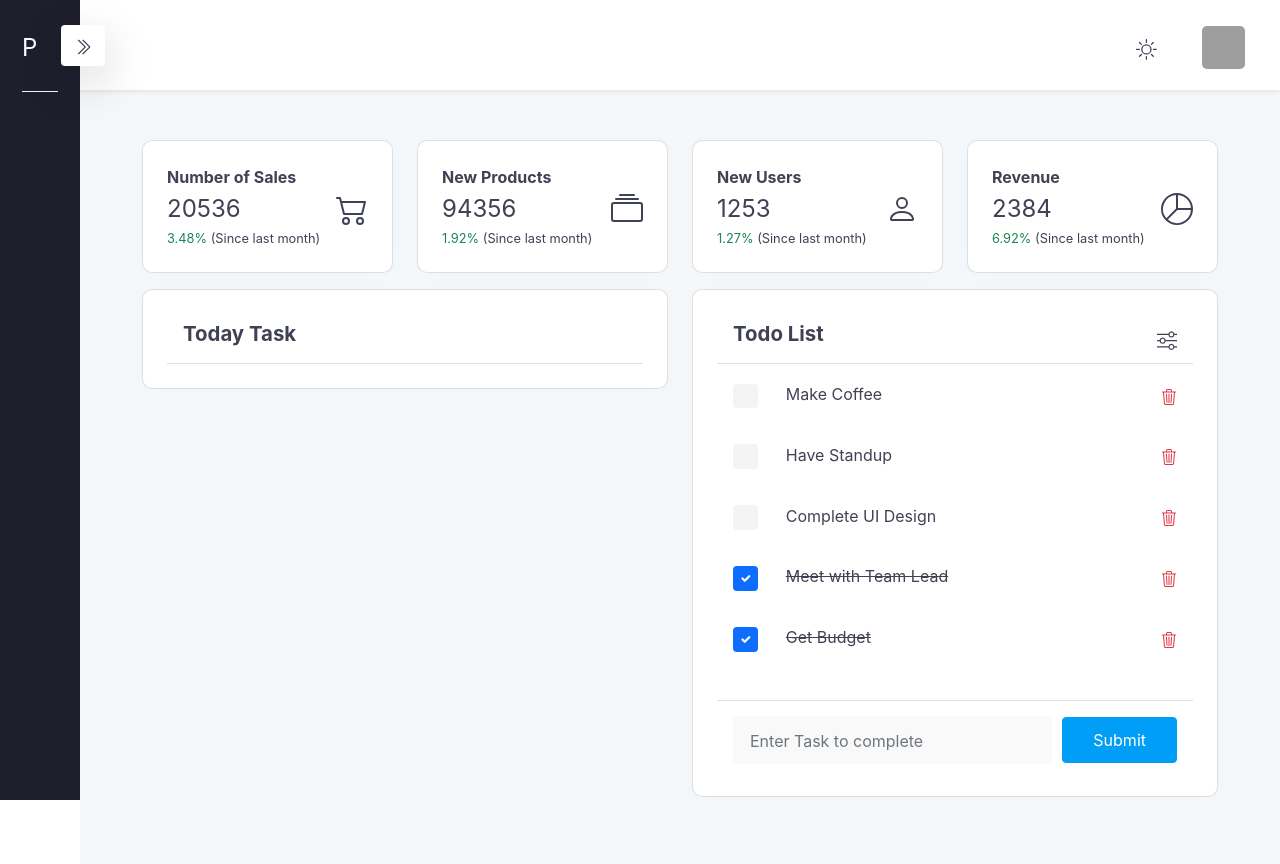
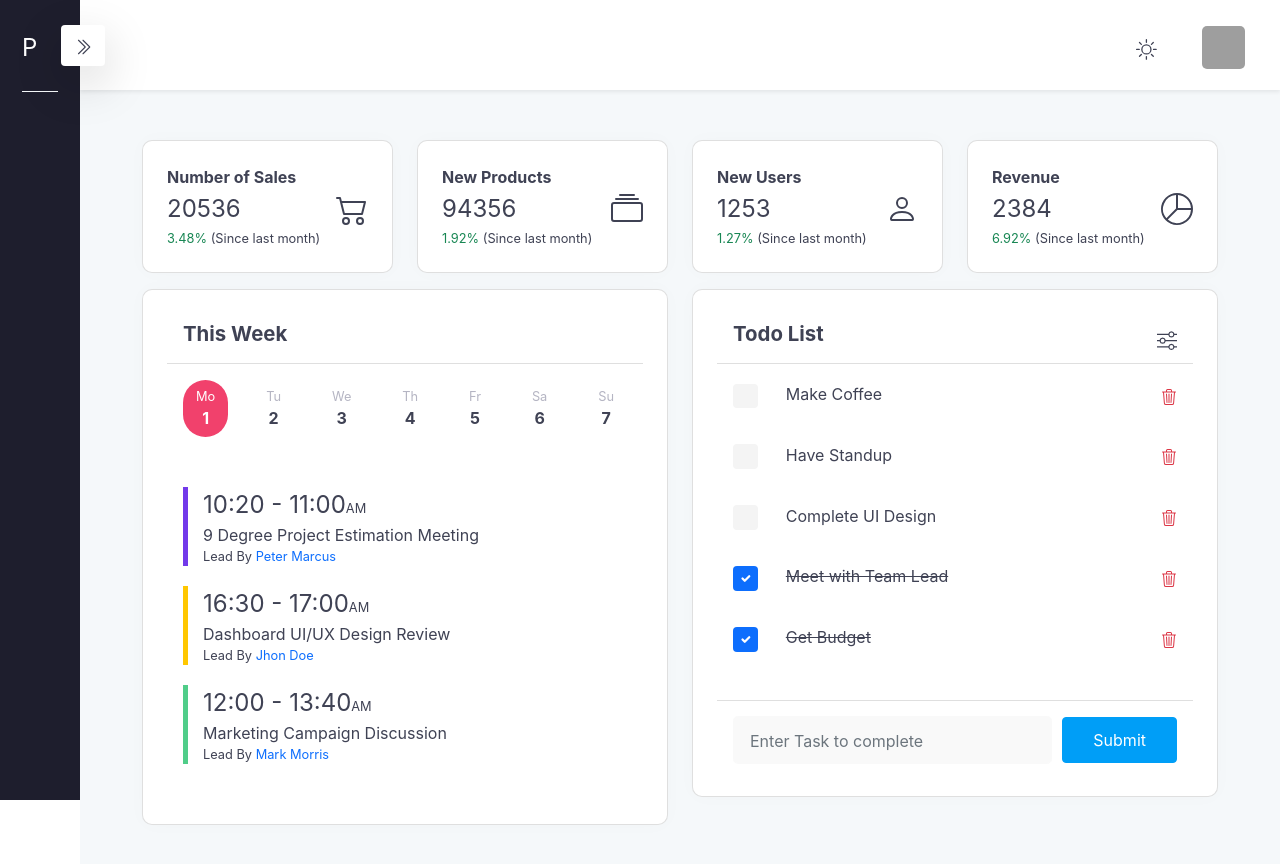
Before and after one commit to killcodeX/dev-management, a React (Create React App) app in the folder frontend/: page / in a window 1280 px wide. Shown: the top 864 px of the page. Built offline with nearby package versions, Linux system fonts and the light colour scheme; grey boxes are pictures that could not be loaded; the HTML template or start-up script is replaced by a standard one.

Commit message:
this week task completed

```diff
--- a/frontend/src/index.css
+++ b/frontend/src/index.css
@@ -1,6 +1,6 @@
-/************************** App Theme **************************/
+/************************************* App Theme *************************************/
 
-/* for light theme */
+/*~~~~~~~~~~ for light theme ~~~~~~~~~~*/
 :root {
   --layoutBG: #1e1e2d;
   --screenBG: #f5f8fa;
@@ -18,9 +18,10 @@
   --bs-card-border-radius: 0.625rem;
   --bs-gray-100: #F9F9F9;
   --bs-gray-200: #f4f4f4;
+  --bs-danger: #f1416c;
 }
 
-/* for dark theme */
+/*~~~~~~~~~~ for dark theme ~~~~~~~~~~*/
 [data-theme="dark"] {
   --layoutBG: #1e1e2d;
   --screenBG: #151521;
@@ -41,7 +42,13 @@ body {
   box-sizing: border-box;
 }
 
-/************************** Common Components **************************/
+a{
+  text-decoration: none;
+}
+
+/************************************* Common Components *************************************/
+
+/*~~~~~~~~~~ Flex row/column ~~~~~~~~~~*/
 
 .flex-ds-row {
   display: flex;
@@ -58,13 +65,13 @@ body {
   align-items: center;
 }
 
-/* for dark horizontal line */
+/*~~~~~~~~~~ for dark horizontal line ~~~~~~~~~~*/
 
 .horizontal-line {
   border-bottom: 1px solid var(--screenBG);
 }
 
-/* icons */
+/*~~~~~~~~~~ icons ~~~~~~~~~~*/
 
 .icon {
   font-size: 18px;
@@ -84,7 +91,7 @@ body {
   text-decoration: line-through;
 }
 
-/* card */
+/*~~~~~~~~~~ card ~~~~~~~~~~*/
 
 .dashboard-card {
   width: 100%;
@@ -121,7 +128,7 @@ body {
   color: var(--link-active-color);
 }
 
-/* Input forms */
+/*~~~~~~~~~~ Input forms ~~~~~~~~~~*/
 
 .form-check-input {
   border: none;
@@ -145,7 +152,7 @@ body {
   font-size: 1rem;
 }
 
-/* buttons */
+/*~~~~~~~~~~ buttons ~~~~~~~~~~*/
 .btn-primary {
   color: #ffffff;
   padding: 10px 30px;
@@ -153,14 +160,14 @@ body {
   background-color: var(--link-active-color);
 }
 
-/************************** Layout **************************/
+/************************************* Layout *************************************/
 
 .app-menu {
   display: flex;
   flex-direction: column;
 }
 
-/* Header componenet */
+/*~~~~~~~~~~ Header componenet ~~~~~~~~~~*/
 
 .header {
   position: fixed;
@@ -201,7 +208,7 @@ body {
   }
 }
 
-/* Header componenet - Theme Options */
+/*~~~~~~~~~~ Header componenet - Theme Options ~~~~~~~~~~*/
 
 .themeChange {
   position: relative;
@@ -264,7 +271,7 @@ body {
   }
 }
 
-/* Header componenet - User Settings */
+/*~~~~~~~~~~ Header componenet - User Settings ~~~~~~~~~~*/
 
 .userSetting-header {
   position: relative;
@@ -327,7 +334,7 @@ body {
   height: 100%;
 }
 
-/* Aside componenet */
+/*~~~~~~~~~~ Aside componenet ~~~~~~~~~~*/
 
 .aside {
   position: fixed;
@@ -369,7 +376,7 @@ span.rest-logo.hide {
   z-index: 100;
 }
 
-/* Mobile Aside componenet */
+/*~~~~~~~~~~ Mobile Aside componenet ~~~~~~~~~~*/
 
 .mobile-aside {
   position: fixed;
@@ -399,14 +406,14 @@ span.rest-logo.hide {
   background-color: var(--highLightLayer);
   color: var(--fontColor);
 }
-/************************** Modules **************************/
+/************************************* Modules *************************************/
 
 .app-wrapper {
   margin-left: var(--appside-bar-width);
   margin-top: var(--app-header-height);
   background: var(--screenBG);
   padding: 50px;
-  height: 100vh;
+  min-height: 100vh;
   transition: margin-left 0.3s ease;
 }
 
@@ -414,12 +421,56 @@ span.rest-logo.hide {
   :root {
     --appside-bar-width: 0rem;
   }
+
+  .app-wrapper {
+    padding: 10px;
+  }
 }
 
-/*<--------------- Home --------------->*/
+/*<------------------------ Dashboard ------------------------>*/
 
-/* Section 2 componenet */
+/*################# Section 2 component #################*/
 
+/*~~~~~~~~~~ Week Task List ~~~~~~~~~~ */
+.week-calender-list{
+  list-style: none;
+  text-align: center;
+  padding-left: 0rem;
+  flex-wrap: wrap;
+}
+
+.week-calender-list-item.active{
+  background-color: var(--bs-danger);
+  color: #ffffff;
+}
+
+.day-name{
+  color: #B5B5C3;
+}
+
+.day-name.active{
+  color: #ffffff;
+}
+
+.day-date{
+  color: #3F4254;
+}
+
+.day-date.active{
+  color: #ffffff;
+}
+
+.dashboard-meetings-pane {
+  margin-top:50px;
+}
+
+.dashboard-meetings-list {
+  padding-left:15px;
+  margin-bottom:20px;
+}
+
+
+/* Todo List */
 .todo-list {
   margin-bottom: 30px;
 }
--- a/frontend/src/modules/home/section2/todayTask/index.tsx
+++ b/frontend/src/modules/home/section2/todayTask/index.tsx
@@ -1,11 +1,127 @@
-import React from "react";
+import React, { useState } from "react";
+
+let week = [
+  {
+    id: 1,
+    day: "Mo",
+    date: 1,
+  },
+  {
+    id: 2,
+    day: "Tu",
+    date: 2,
+  },
+  {
+    id: 3,
+    day: "We",
+    date: 3,
+  },
+  {
+    id: 4,
+    day: "Th",
+    date: 4,
+  },
+  {
+    id: 5,
+    day: "Fr",
+    date: 5,
+  },
+  {
+    id: 6,
+    day: "Sa",
+    date: 6,
+  },
+  {
+    id: 7,
+    day: "Su",
+    date: 7,
+  },
+];
+
+let meeting = [
+  {
+    id: 1,
+    time: "10:20 - 11:00",
+    agenda: "9 Degree Project Estimation Meeting",
+    with: "Peter Marcus",
+    color:'#7239ea'
+  },
+  {
+    id: 2,
+    time: "16:30 - 17:00",
+    agenda: "Dashboard UI/UX Design Review",
+    with: "Jhon Doe",
+    color:'#ffc700'
+  },
+  {
+    id: 3,
+    time: "12:00 - 13:40",
+    agenda: "Marketing Campaign Discussion",
+    with: "Mark Morris",
+    color:'#50cd89'
+  },
+];
 
 export default function TodayTask() {
+  const [day, setDay] = useState(1);
+
+  const handleDayChange = (id: number) => {
+    setDay(id);
+  };
   return (
-    <div className="col-sm-6">
+    <div className="col-sm-6 mb-3">
       <div className="card dashboard-card p-4">
         <div className="card-header">
-          <h4 className="card-title fw-bold">Today Task</h4>
+          <h4 className="card-title fw-bold">This Week</h4>
+        </div>
+        <div className="card-body">
+          <div className="week-calender">
+            <ul className="week-calender-list flex-ds-row">
+              {week.map((item) => {
+                return (
+                  <li
+                    key={item.id}
+                    className={`week-calender-list-item btn rounded-pill ${
+                      item.id === day ? "active" : null
+                    }`}
+                    onClick={() => handleDayChange(item.id)}
+                  >
+                    <div
+                      className={`day-name fs-7 fw-semibold ${
+                        item.id === day ? "active" : null
+                      }`}
+                    >
+                      {item.day}
+                    </div>
+                    <div
+                      className={`day-date fs-6 fw-bold ${
+                        item.id === day ? "active" : null
+                      }`}
+                    >
+                      {item.date}
+                    </div>
+                  </li>
+                );
+              })}
+            </ul>
+          </div>
+          <div className="dashboard-meetings-pane" role="tabpanel">
+            {
+              meeting.map(item =>{
+                return(
+                  <div key={item.id} className="dashboard-meetings-list" style={{borderLeft:`5px solid ${item.color}`}}>
+                    <div className="text-gray-800 fw-semibold fs-4">{item.time}
+                    <span className="text-gray-400 fw-semibold fs-7">AM</span>
+                    </div>
+                    <div className="text-gray-700 fw-semibold fs-6">{item.agenda}</div>
+                    <div className="text-gray-400 fw-semibold fs-7">Lead By{" "}
+                    <a href='#' className="text-primary opacity-75-hover fw-semibold">{item.with}</a>
+                    </div>
+                  </div>
+                )
+              })
+            }
+          </div>
         </div>
       </div>
     </div>
--- a/frontend/src/modules/home/section2/todoApp/index.tsx
+++ b/frontend/src/modules/home/section2/todoApp/index.tsx
@@ -60,7 +60,7 @@ export default function Todo() {
   };
 
   return (
-    <div className="col-sm-6">
+    <div className="col-sm-6 mb-3">
       <div className="card dashboard-card p-4">
         <div className="card-header">
           <h4 className="card-title fw-bold">Todo List</h4>
```
